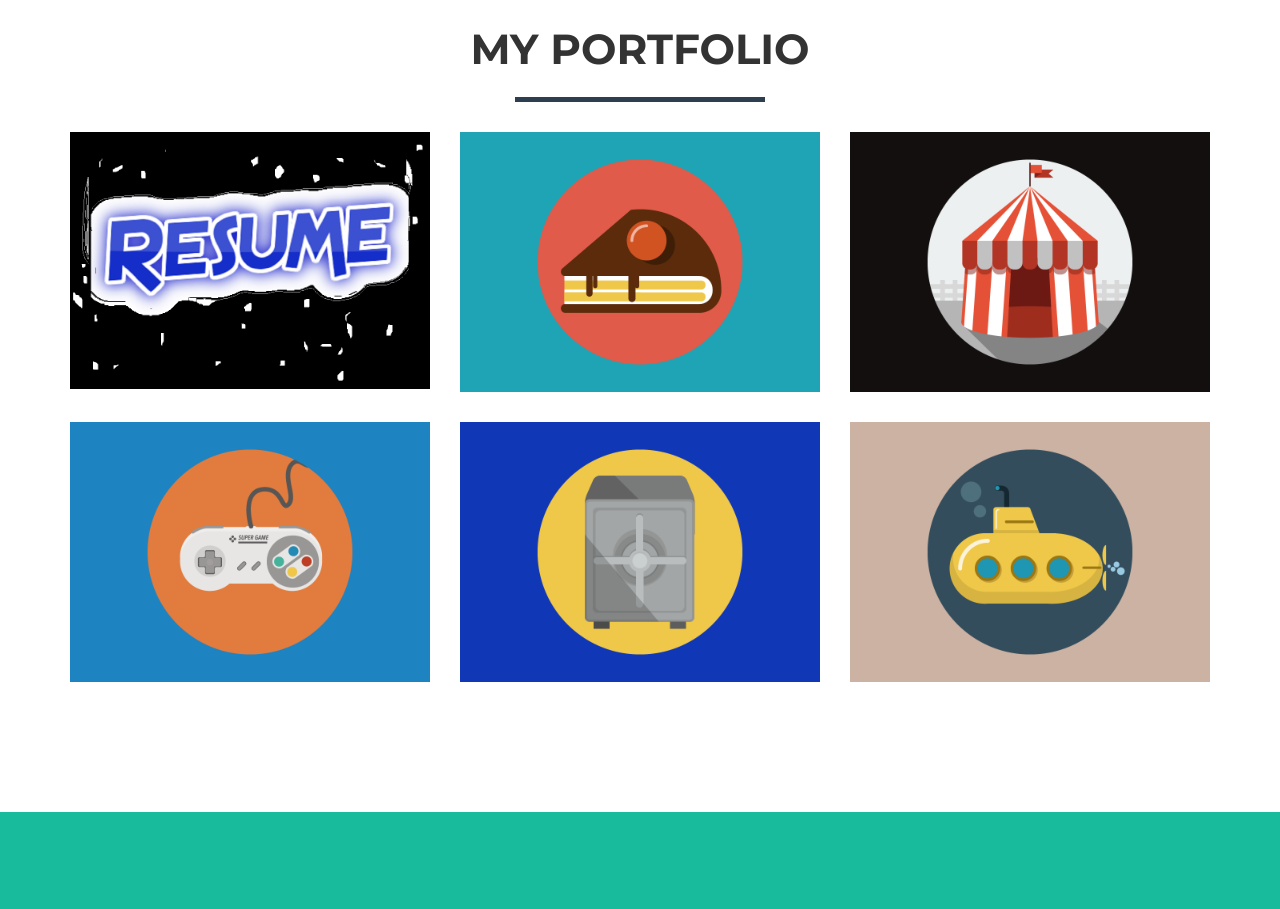
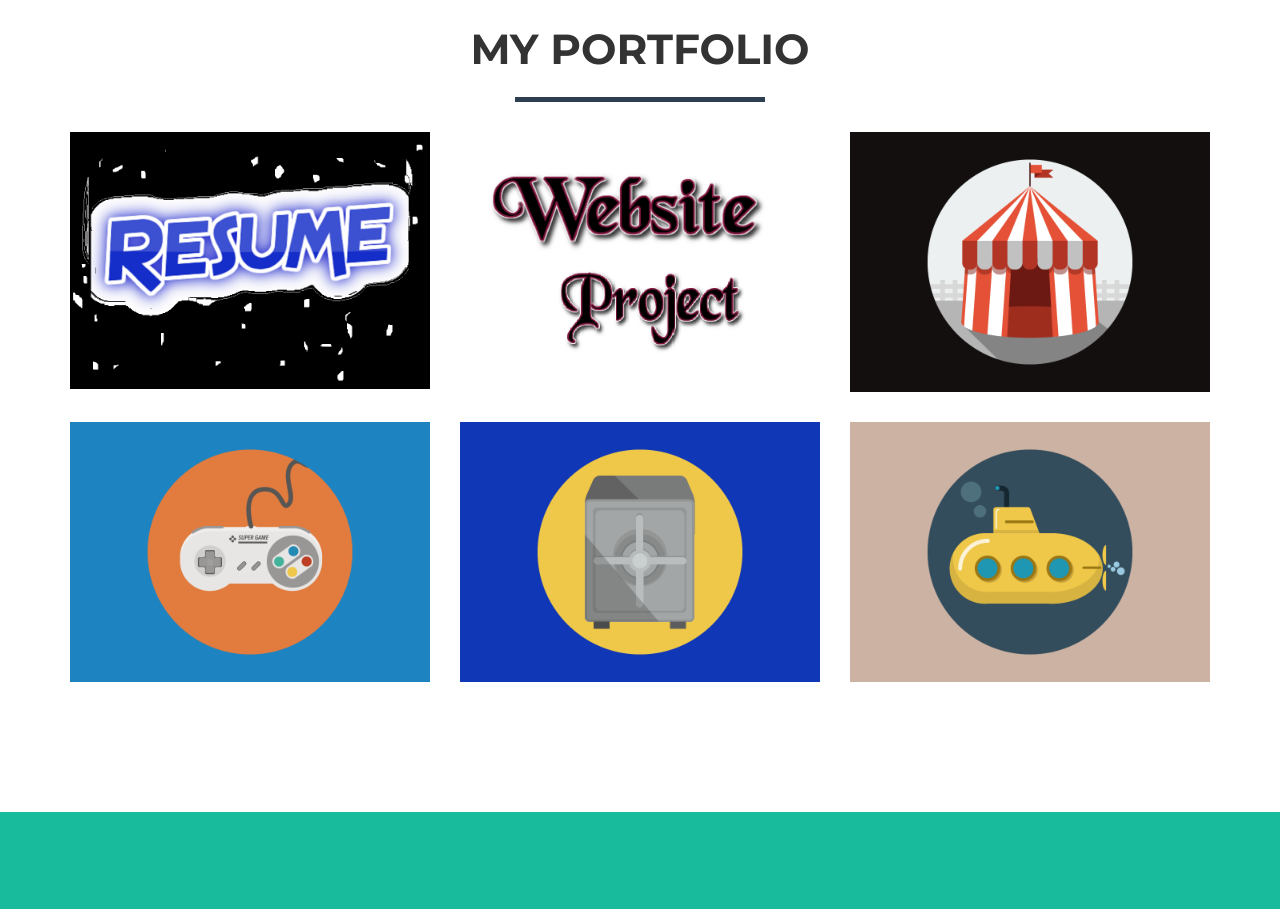
Before and after one commit to haidewandaga/haidewandaga.github.io, a website: page index.html in a window 1280 px wide. Shown: the part 840-1749 px from the top of the page. Drawn offline with nearby package versions, Linux system fonts and the light colour scheme.

Commit message:
Update index.html

```diff
--- a/index.html
+++ b/index.html
@@ -109,7 +109,7 @@
                                 <i class="fa fa-search-plus fa-3x"></i>
                             </div>
                         </div>
-                        <img src="img/portfolio/cake.png" class="img-responsive" alt="">
+                        <img src="img/portfolio/webpro.png" class="img-responsive" alt="web project">
                     </a>
                 </div>
                 <div class="col-sm-4 portfolio-item">
```
